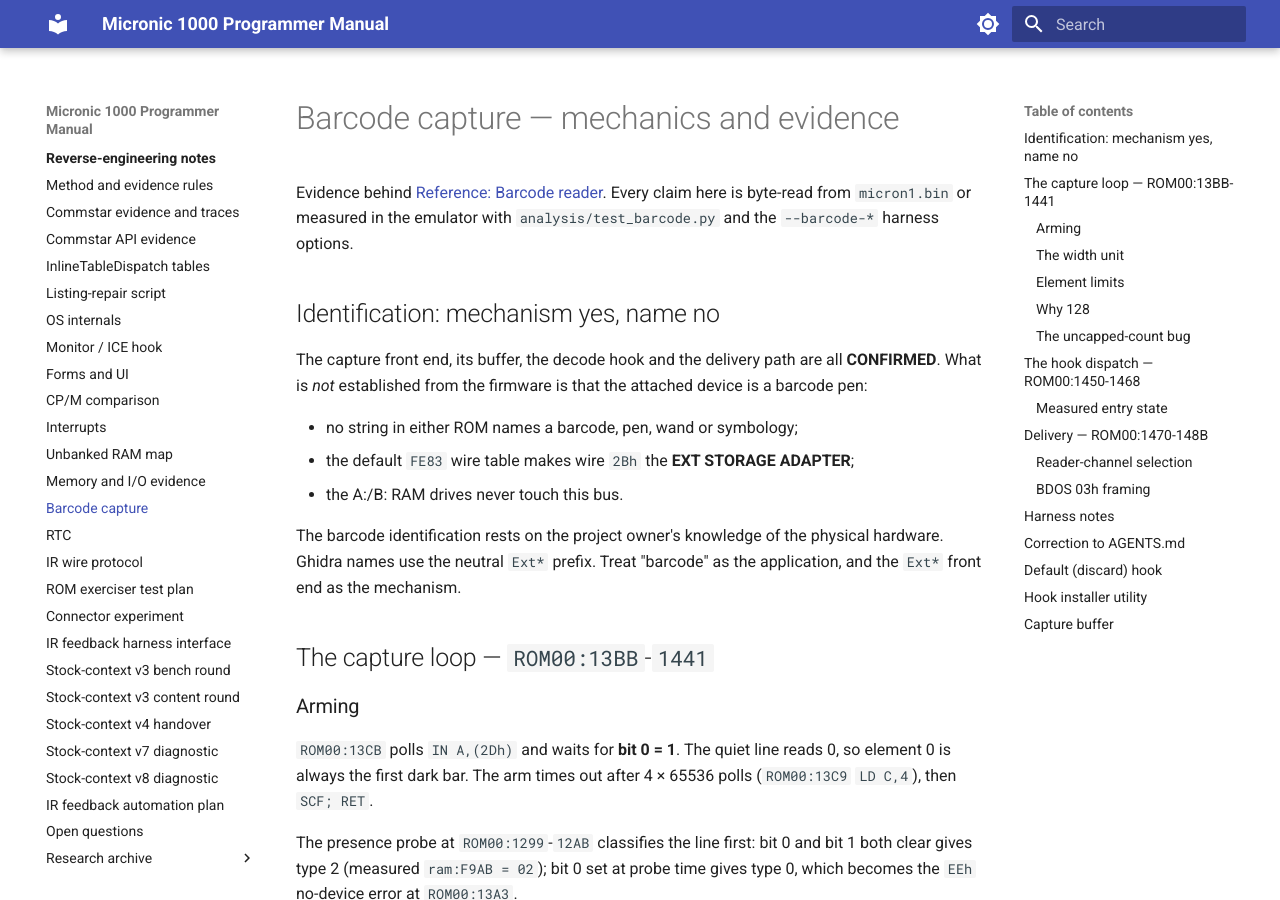
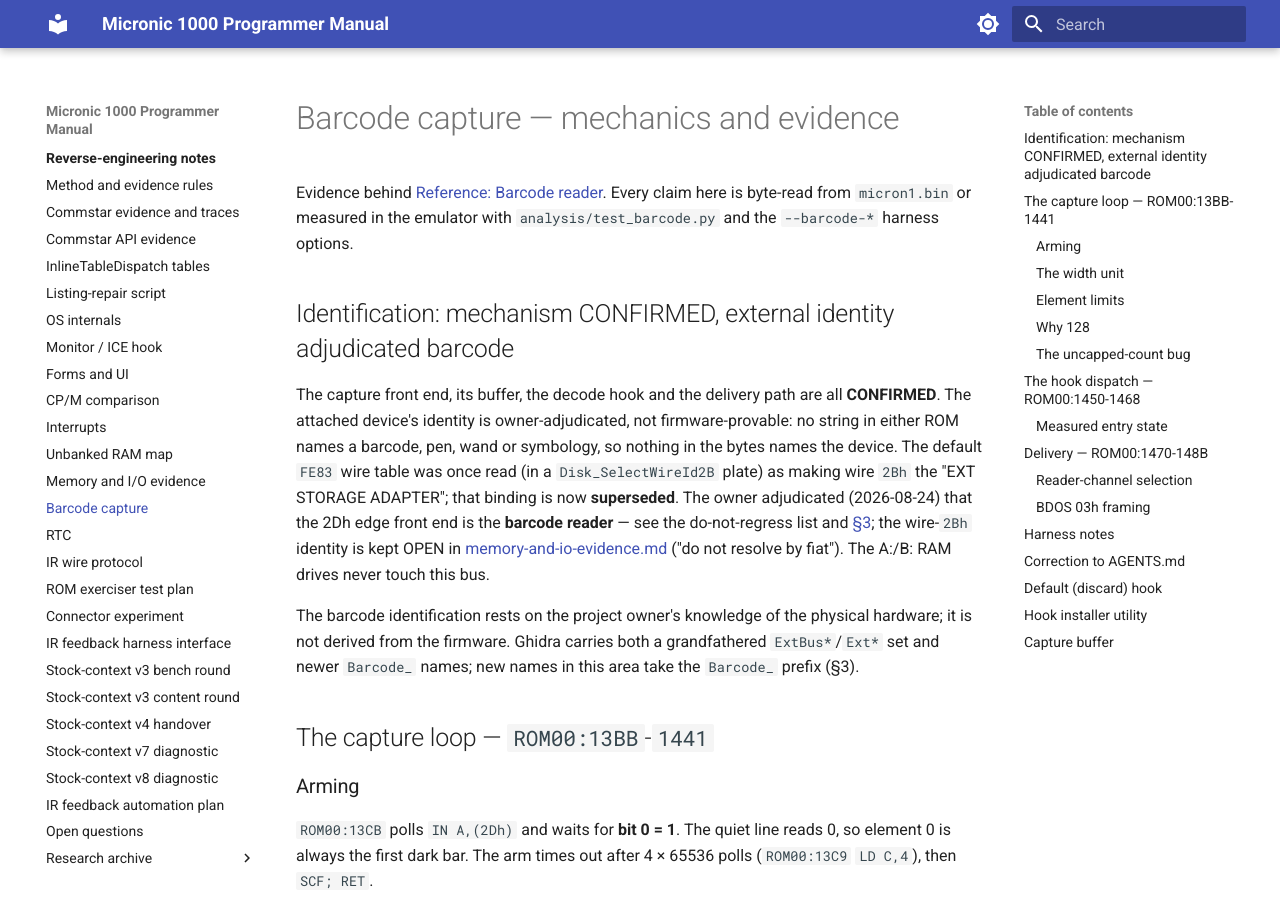
Before and after one commit to philpem/micronic1000, an MkDocs documentation site: the page built from doc/re-notes/barcode-capture.md, in a window 1280 px wide and 900 px high. Built offline with MkDocs 1.6.1 and Material for MkDocs 9.7.7, drawn with Linux system fonts in a browser that asks for light colours; some of the changed text lies outside the part shown.

Commit message:
docs(barcode): supersede wire-2Bh EXT STORAGE label and 2D/2A caveats
Adversarial review pass on the barcode / contested port-2D identity:
- barcode-capture: retitle 'mechanism yes, name no' to reflect the
  owner-adjudicated barcode identity; soften the unsupported 'wire 2Bh =
  EXT STORAGE ADAPTER' binding to 'was read as such, now superseded/OPEN'
  mirroring memory-and-io-evidence; keep the ExtBus*/Barcode_ naming note.
- barcode-capture harness note: 'Only two sites sample port 2Dh' was
  wrong; there are eight (1299/12A3 probe, 1302/1317/132E/1370 idle
  polls, 13CB/13ED timing). Corrected and 1299 added.
- memory-and-io-evidence: caveat the '2A bit1 HIGH = barcode' decode. It
  holds only for the 0x2Ah scanner route; the default 0x2Bh wand channel
  leaves 2A bit1 LOW, so the intended decode reads PLINTH IR - hardware OPEN.
Ghidra io:002d plate/repeatable: 5-pin side port -> 8-contact side port.

```diff
--- a/doc/re-notes/barcode-capture.md
+++ b/doc/re-notes/barcode-capture.md
@@ -4,19 +4,23 @@
 claim here is byte-read from `micron1.bin` or measured in the emulator with
 `analysis/test_barcode.py` and the `--barcode-*` harness options.
 
-## Identification: mechanism yes, name no
+## Identification: mechanism CONFIRMED, external identity adjudicated barcode
 
 The capture front end, its buffer, the decode hook and the delivery path are
-all **CONFIRMED**. What is *not* established from the firmware is that the
-attached device is a barcode pen:
-
-* no string in either ROM names a barcode, pen, wand or symbology;
-* the default `FE83` wire table makes wire `2Bh` the **EXT STORAGE ADAPTER**;
-* the A:/B: RAM drives never touch this bus.
+all **CONFIRMED**. The attached device's identity is owner-adjudicated, not
+firmware-provable: no string in either ROM names a barcode, pen, wand or
+symbology, so nothing in the bytes names the device. The default `FE83` wire
+table was once read (in a `Disk_SelectWireId2B` plate) as making wire `2Bh`
+the "EXT STORAGE ADAPTER"; that binding is now **superseded**. The owner
+adjudicated (2026-08-24) that the 2Dh edge front end is the **barcode
+reader** — see the do-not-regress list and [§3](#); the wire-`2Bh` identity
+is kept OPEN in [memory-and-io-evidence.md](memory-and-io-evidence.md#wire-0x2b-identity-ambiguity-open)
+("do not resolve by fiat"). The A:/B: RAM drives never touch this bus.
 
 The barcode identification rests on the project owner's knowledge of the
-physical hardware. Ghidra names use the neutral `Ext*` prefix. Treat
-"barcode" as the application, and the `Ext*` front end as the mechanism.
+physical hardware; it is not derived from the firmware. Ghidra carries both
+a grandfathered `ExtBus*`/`Ext*` set and newer `Barcode_` names; new names
+in this area take the `Barcode_` prefix (§3).
 
 ## The capture loop — `ROM00:13BB`-`1441`
 
@@ -144,9 +148,11 @@
 
 ## Harness notes
 
-* Only two sites sample port `2Dh`: `ROM00:13CB` (arm) and `13ED` (time).
-  The wand model gates on those PCs so the presence probe at `12A3` and the
-  idle polls at `1302`/`1317`/`132E`/`1370` cannot consume samples.
+* Port `2Dh` is read at **eight** sites, all inside the capture front end:
+  `1299`/`12A3` (presence probe), `1302`/`1317`/`132E`/`1370` (idle polls),
+  and `13CB`/`13ED` (timing samples). Only `13CB` and `13ED` feed the width
+  timing; the probe and idle-poll reads are excluded in the wand model by
+  PC gating so they cannot consume samples.
 * A synthetic direct capture must stop at `ROM00:30BD`: `CALL 30BD` never
   returns, because `Link_ResetSession` sets `ram:FBC9` bit 0 and tail-jumps
   through `(ram:FDD2)`, the device-completion callback. By then the whole
```
Also changed, not shown: doc/re-notes/memory-and-io-evidence.md (+14 -3 lines).
